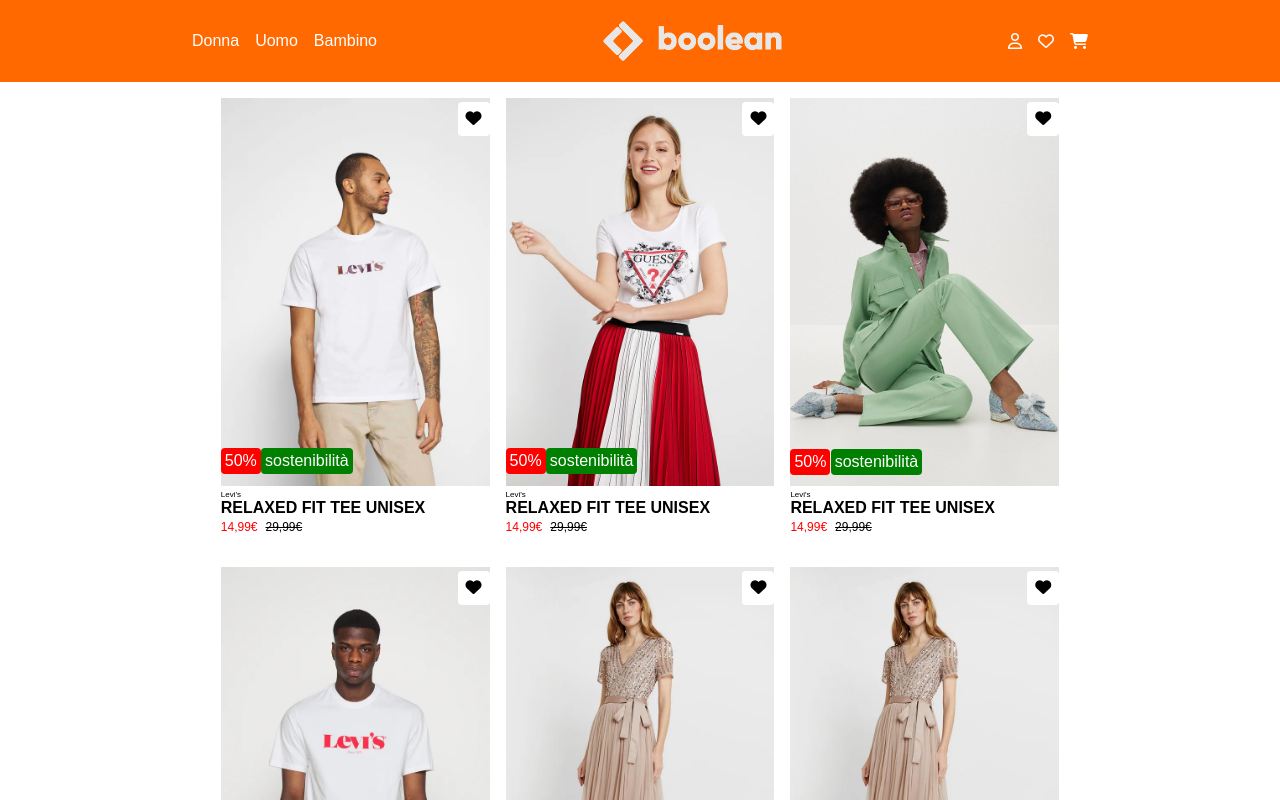
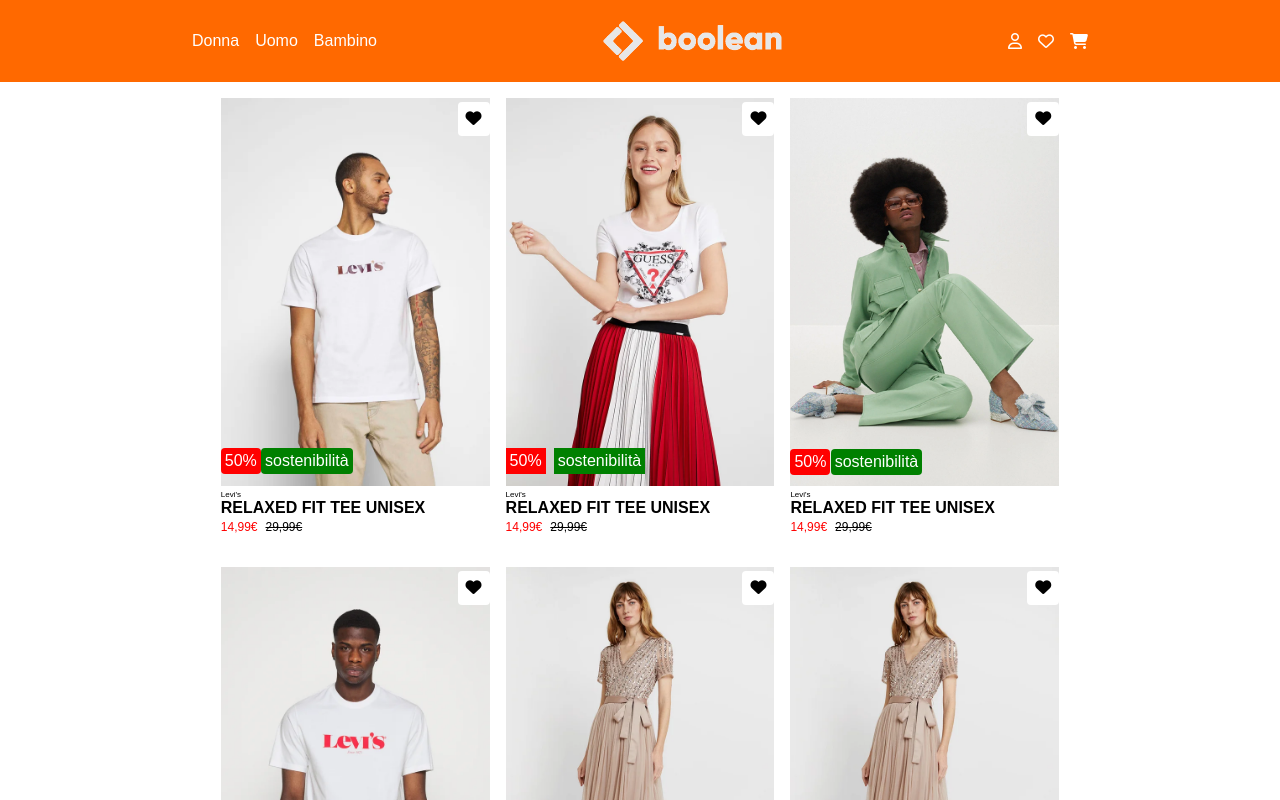
Before and after one commit to letangileri/htmlcss-boolando, a plain HTML site: page index.html in a window 1280 px wide. Shown: the top 800 px of the page. Drawn offline with Linux system fonts and the light colour scheme.

Commit message:
update second card with flex and position

```diff
--- a/css/style.css
+++ b/css/style.css
@@ -90,6 +90,10 @@ header{
     padding: 0.5rem;
     color: black;
 }
+.container-badge{
+    position: absolute;
+    bottom: 4%;
+}
 .discount{
     bottom: 4%;
     background-color: #ff0000;
--- a/index.html
+++ b/index.html
@@ -63,12 +63,15 @@
                         <i class="fa fa-heart"></i>
                     </div>
                     <img src="./boolando_images/img/2.webp" alt="">
-                    <div class="badge discount">
-                        50%
+                    <div class="container-badge d-flex">
+                        <div class=" discount">
+                            50%
+                        </div>
+                        <div class=" green">
+                            sostenibilità
+                        </div>
                     </div>
-                    <div class="badge green">
-                        sostenibilità
-                    </div>
+
                 </div>
                 <!-- /.card-img -->
                 <div class="card-text">
```
